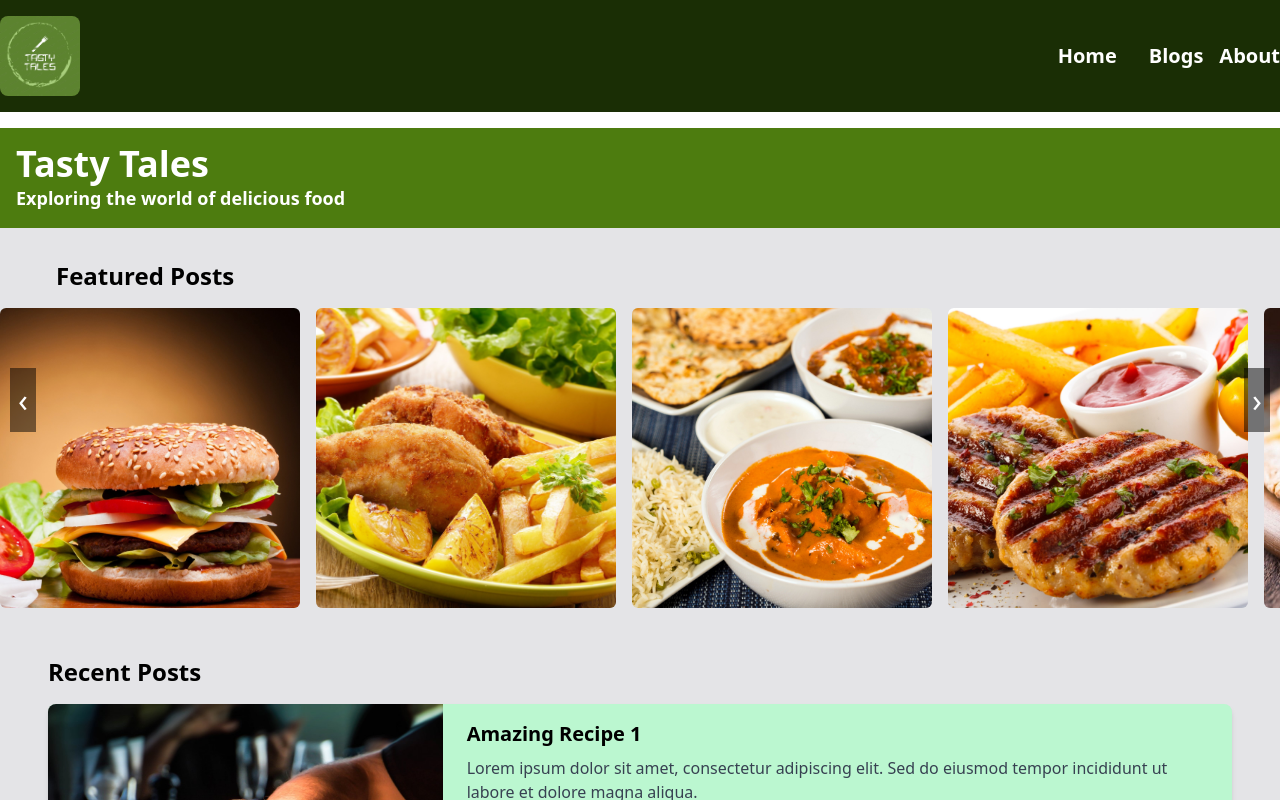
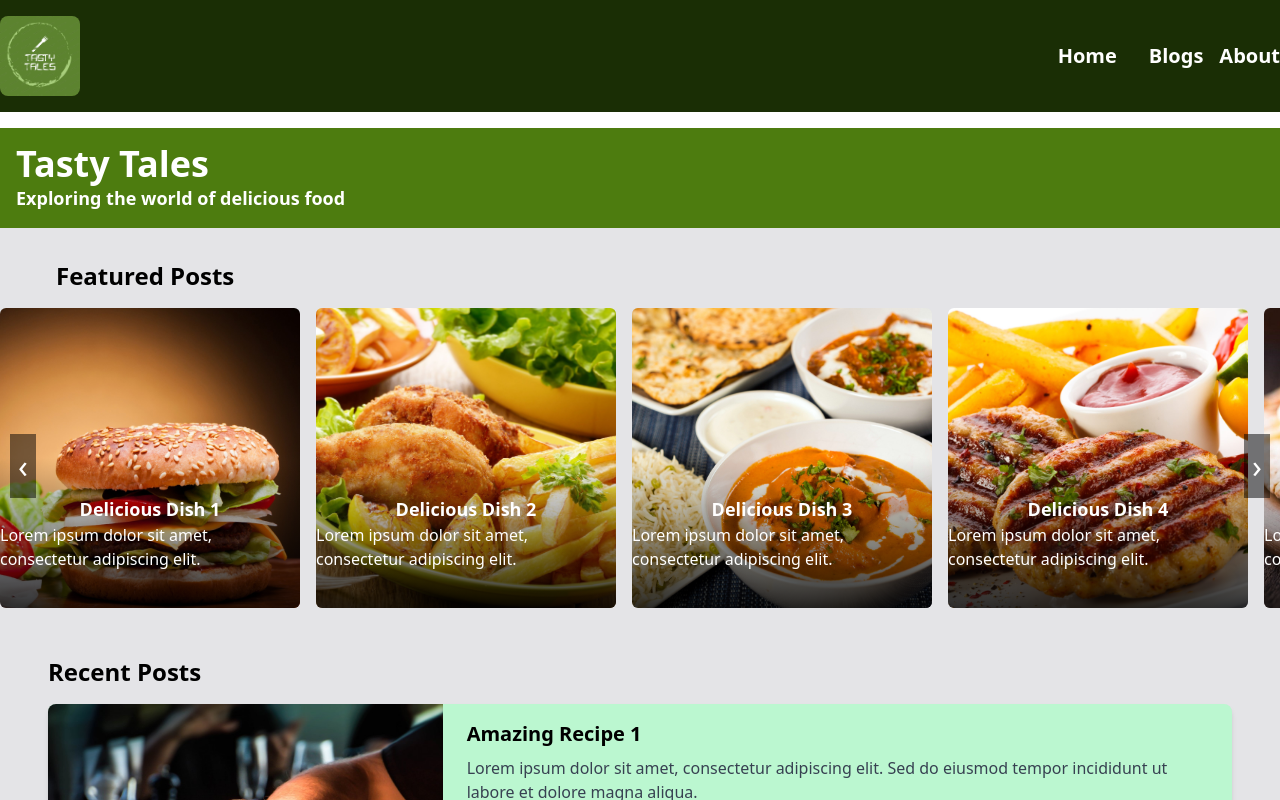
Before and after one commit to ramdeoines/Food-Blog, a Vue app: page / in a window 1280 px wide. Shown: the top 800 px of the page. Built offline with nearby package versions, Linux system fonts and the light colour scheme.

Commit message:
Working version, fixed carousel component nav arrow buttons and added linear-gradient to carousel image overlays.

```diff
--- a/src/components/CarouselComponent.vue
+++ b/src/components/CarouselComponent.vue
@@ -1,5 +1,5 @@
 <template>
-    <div class="carousel-container">
+    <div class="carousel-container relative">
         <div class="carousel">
             <div class="carousel-inner">
                 <div v-for="(post, index) in visiblePosts" :key="index" class="carousel-item">
@@ -13,10 +13,10 @@
                 </div>
             </div>
         </div>
-    </div>
-    <div class="overlay-btn-container">
-        <button @click="prev" class="carousel-btn left overlay-btn">&#8249;</button>
-        <button @click="next" class="carousel-btn right overlay-btn">&#8250;</button>
+        <div class="overlay-btn-container">
+            <button @click="prev" class="carousel-btn left overlay-btn">&#8249;</button>
+            <button @click="next" class="carousel-btn right overlay-btn">&#8250;</button>
+        </div>
     </div>
 </template>
 
@@ -109,7 +109,7 @@ export default {
 .carousel {
     position: relative;
     display: flex;
-    overflow-x: auto;
+    overflow-x: hidden;
     /* Enable horizontal scrolling for small screens */
     justify-content: center;
     /* Center the carousel content */
@@ -134,6 +134,7 @@ export default {
 }
 
 .carousel-item img {
+    width: 100%;
     max-width: 100%;
     /* Ensure images scale with the width of their container */
     height: auto;
@@ -169,15 +170,17 @@ export default {
 
 .overlay {
     position: absolute;
-    top: 0;
+    bottom: 0;
     left: 0;
     width: 100%;
-    height: 100%;
-    background: rgba(0, 0, 0, 0.5);
+    height: 50%;
+    /* Set the height to 50% for bottom half overlay */
+    background: linear-gradient(to top, rgba(0, 0, 0, 0.8) 0%, rgba(0, 0, 0, 0) 100%);
     /* Adjust the overlay background color and opacity as needed */
     color: #fff;
     /* Adjust the text color as needed */
-    opacity: 0;
+    opacity: 1;
+    /* Set opacity to 1 to make the overlay always visible */
     transition: opacity 0.3s ease;
     display: flex;
     flex-direction: column;
```
